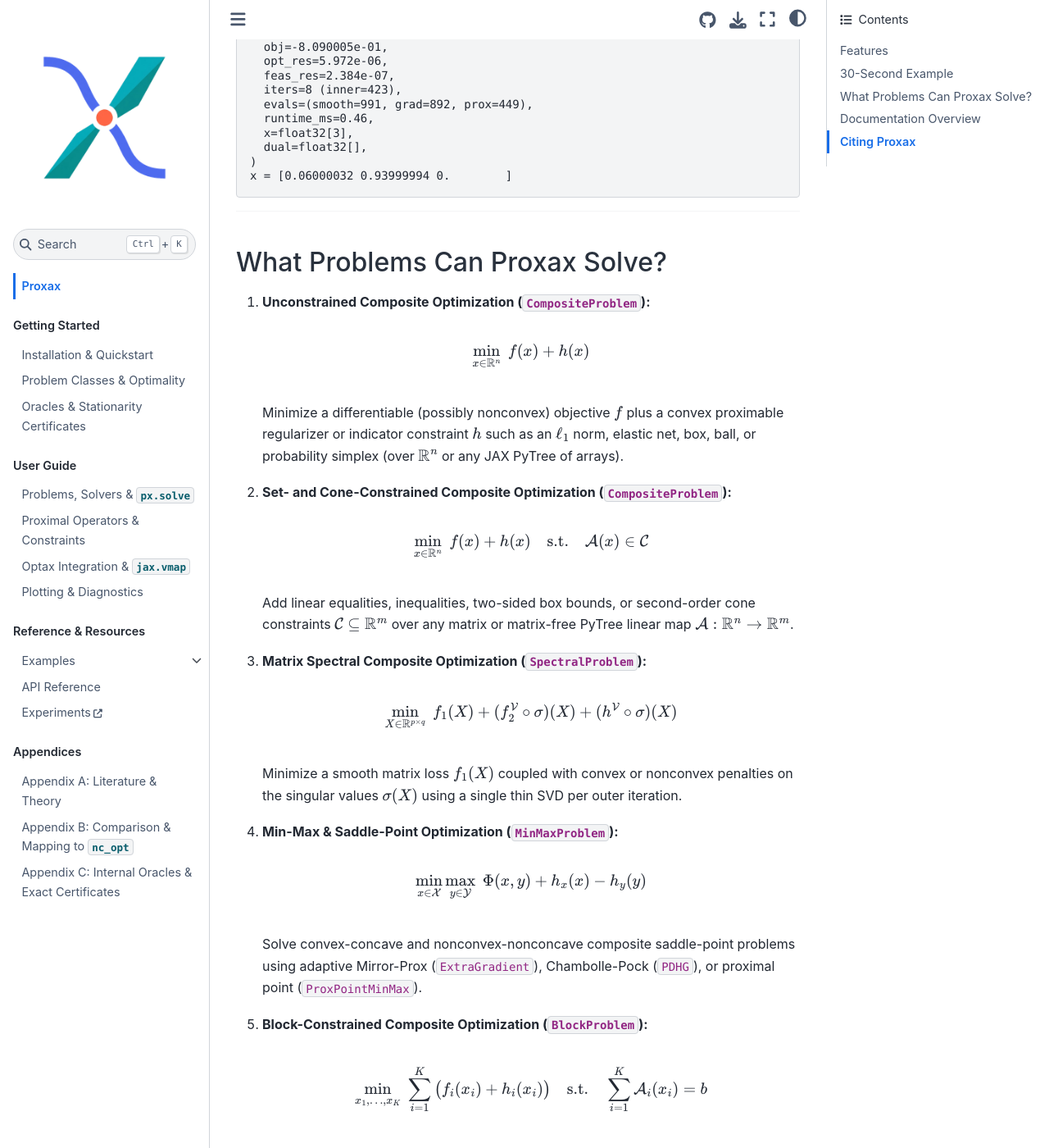
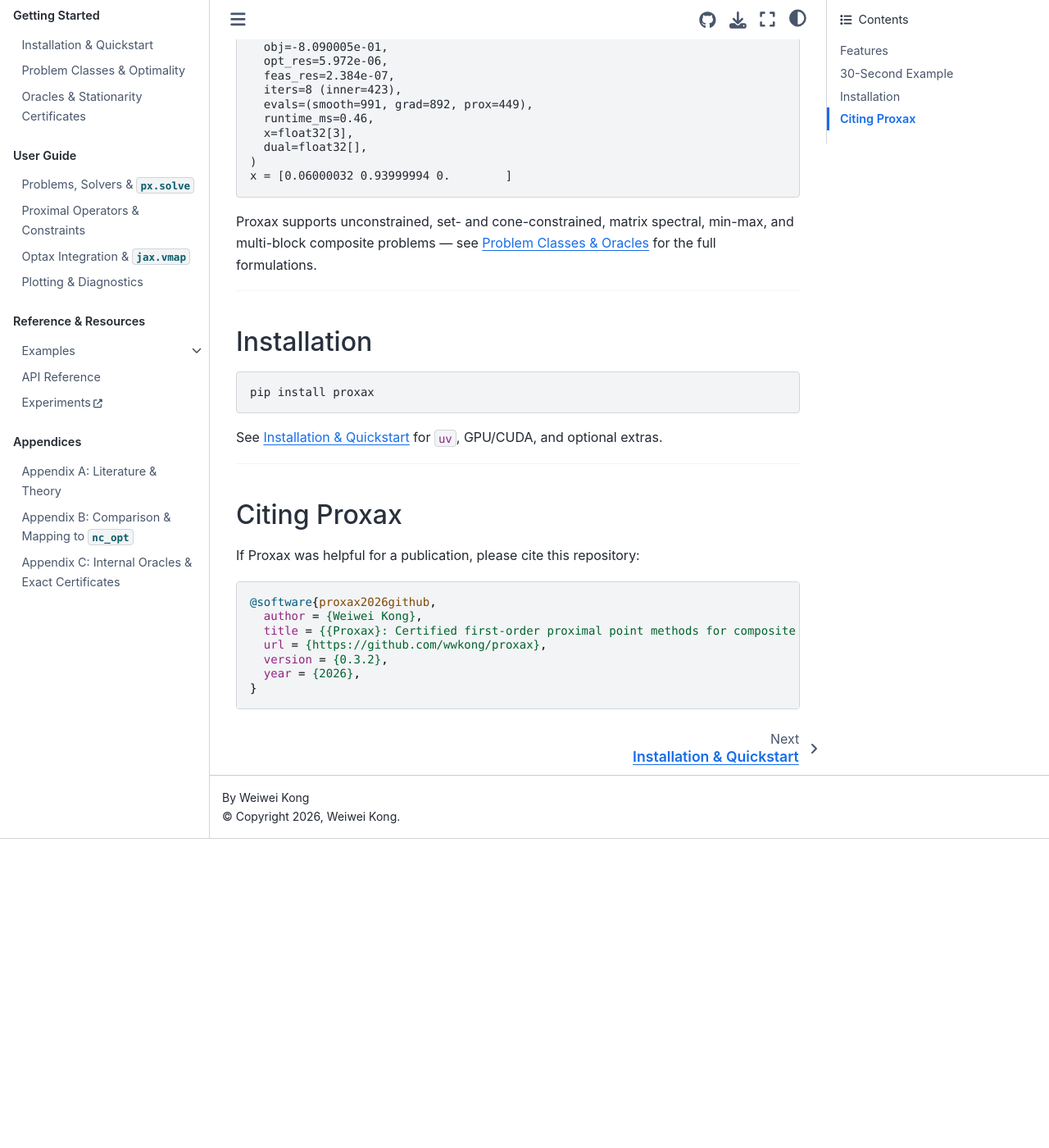
Before and after one commit to wwkong/proxax, a Sphinx documentation site: the page built from docs/index.md, in a window 1280 px wide and 1400 px high, scrolled down 1622 px. Shown: the whole window at 82% size. Built offline with Sphinx 7.4.7 and the Sphinx Book theme 1.1.4, drawn with Linux system fonts in a browser that asks for light colours; after the commit the page ends 2645 px from its top, so only the background shows below that; some of the changed text lies outside the part shown.

Commit message:
Streamline docs homepage (Flax-style layout)

````diff
--- a/docs/index.md
+++ b/docs/index.md
@@ -92,116 +92,17 @@ Solution(
 x = [0.06000032 0.93999994 0.        ]
 ```
 
----
-
-## What Problems Can Proxax Solve?
-
-1. **Unconstrained Composite Optimization (`CompositeProblem`):**
-
-   $$\min_{x \in \mathbb{R}^n} \; f(x) + h(x)$$
-
-   Minimize a differentiable (possibly nonconvex) objective $f$ plus a convex
-   proximable regularizer or indicator constraint $h$ such as an $\ell_1$ norm,
-   elastic net, box, ball, or probability simplex (over $\mathbb{R}^n$ or any
-   JAX PyTree of arrays).
-
-2. **Set- and Cone-Constrained Composite Optimization (`CompositeProblem`):**
-
-   $$\min_{x \in \mathbb{R}^n} \; f(x) + h(x) \quad \text{s.t.} \quad \mathcal{A}(x) \in \mathcal{C}$$
-
-   Add linear equalities, inequalities, two-sided box bounds, or second-order
-   cone constraints $\mathcal{C} \subseteq \mathbb{R}^m$ over any matrix or
-   matrix-free PyTree linear map $\mathcal{A}: \mathbb{R}^n \to \mathbb{R}^m$.
-
-3. **Matrix Spectral Composite Optimization (`SpectralProblem`):**
-
-   $$\min_{X \in \mathbb{R}^{p \times q}} \; f_1(X) + (f_2^{\mathcal{V}} \circ \sigma)(X) + (h^{\mathcal{V}} \circ \sigma)(X)$$
-
-   Minimize a smooth matrix loss $f_1(X)$ coupled with convex or nonconvex
-   penalties on the singular values $\sigma(X)$ using a single thin SVD per
-   outer iteration.
-
-4. **Min-Max & Saddle-Point Optimization (`MinMaxProblem`):**
-
-   $$\min_{x \in \mathcal{X}} \max_{y \in \mathcal{Y}} \; \Phi(x, y) + h_x(x) - h_y(y)$$
-
-   Solve convex-concave and nonconvex-nonconcave composite saddle-point
-   problems using adaptive Mirror-Prox (`ExtraGradient`), Chambolle-Pock
-   (`PDHG`), or proximal point (`ProxPointMinMax`).
-
-5. **Block-Constrained Composite Optimization (`BlockProblem`):**
-
-   $$\min_{x_1, \dots, x_K} \; \sum_{i=1}^K \big(f_i(x_i) + h_i(x_i)\big) \quad \text{s.t.} \quad \sum_{i=1}^K \mathcal{A}_i(x_i) = b$$
-
-   Split separable multi-block and consensus problems across coupled
-   PyTree blocks using certified proximal `ADMM`.
+Proxax supports unconstrained, set- and cone-constrained, matrix spectral, min-max, and multi-block composite problems — see [Problem Classes & Oracles](foundations/problem_classes.md) for the full formulations.
 
 ---
 
-## Documentation Overview
+## Installation
 
-::::{grid} 1 2 2 2
-:gutter: 3
+```bash
+pip install proxax
+```
 
-:::{grid-item-card} Installation & Quickstart
-:link: quickstart
-:link-type: doc
-
-Install Proxax and solve your first unconstrained, box-constrained, and
-linearly-constrained problems in a few lines of JAX.
-:::
-
-:::{grid-item-card} Problem Classes & Oracles
-:link: foundations/problem_classes
-:link-type: doc
-
-Explore the mathematical formulations of composite, spectral, and
-cone-constrained problems, curvature bounds $(m, M)$, first-order oracles, and
-exact stationarity certificates.
-:::
-
-:::{grid-item-card} Plain-English API Guide
-:link: guide/solving_problems
-:link-type: doc
-
-Learn how to assemble problems, pick solvers, combine `prox` operators and
-`constraints` over PyTrees, and step through Optax loops or `jax.vmap` batches.
-:::
-
-:::{grid-item-card} Worked Examples
-:link: examples/index
-:link-type: doc
-
-Walk through complete runnable benchmarks: simplex QPs, nonconvex SVMs,
-spectral matrix completion, $k$-Fantope Sparse PCA, and bounded matrix
-completion.
-:::
-
-:::{grid-item-card} API Reference
-:link: api
-:link-type: doc
-
-Browse full class and function signatures across `proxax`, `prox`,
-`constraints`, `oracle`, `certificates`, `solvers`, and `optax_compat`.
-:::
-
-:::{grid-item-card} Appendices: Literature & Theory
-:link: appendices/literature_and_theory
-:link-type: doc
-
-Read the literature review, worst-case complexity bounds, algorithm deep dives,
-and detailed comparisons to the upstream MATLAB `nc_opt` package.
-:::
-
-:::{grid-item-card} Experiments
-:link: https://proxax.readthedocs.io/projects/experiments/en/latest/
-:link-type: url
-
-Explore solver benchmarks, CPU/GPU `vmap` scaling studies, and literature
-replications in the dedicated experiments portal.
-:::
-
-::::
+See [Installation & Quickstart](quickstart.md) for `uv`, GPU/CUDA, and optional extras.
 
 ---
 
````
